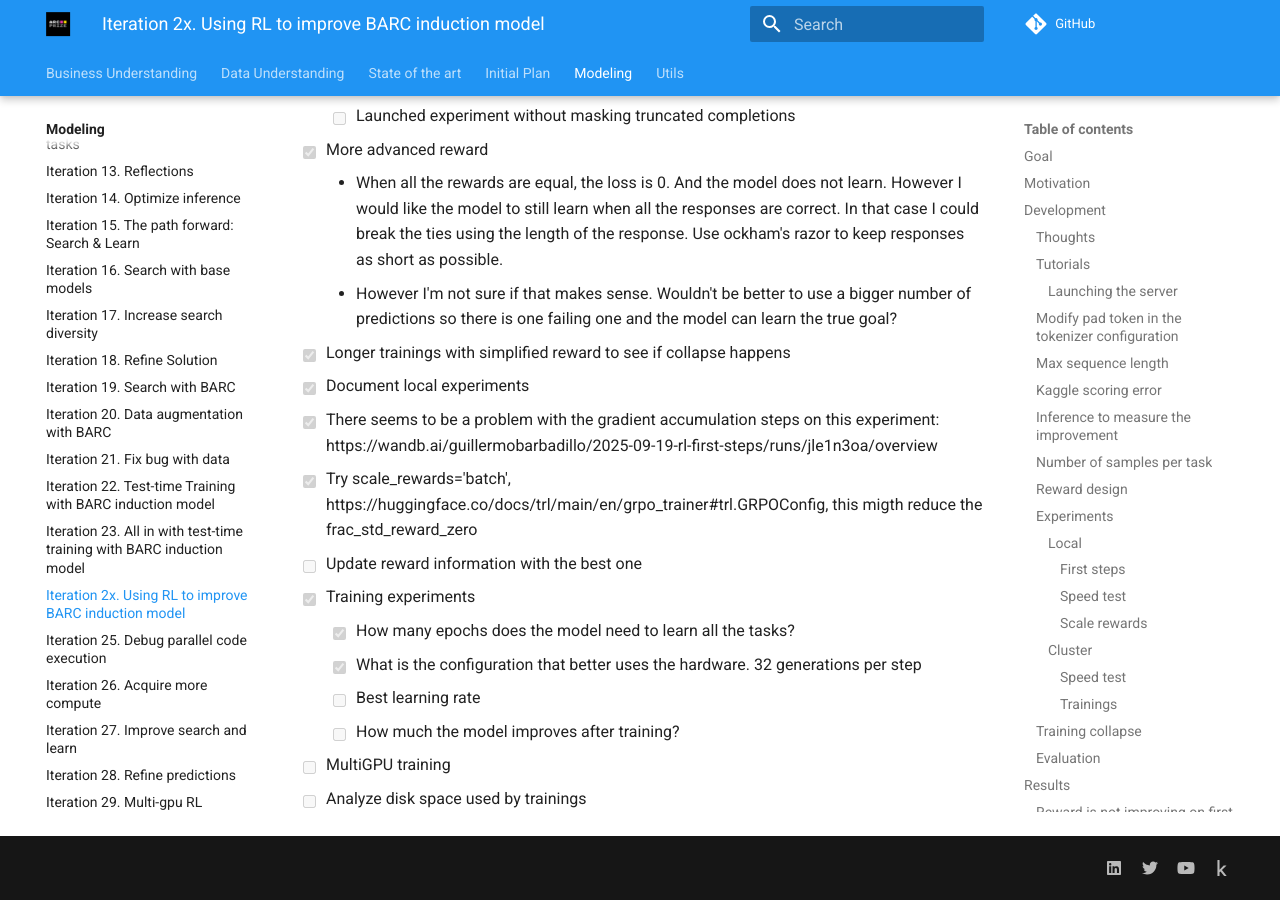
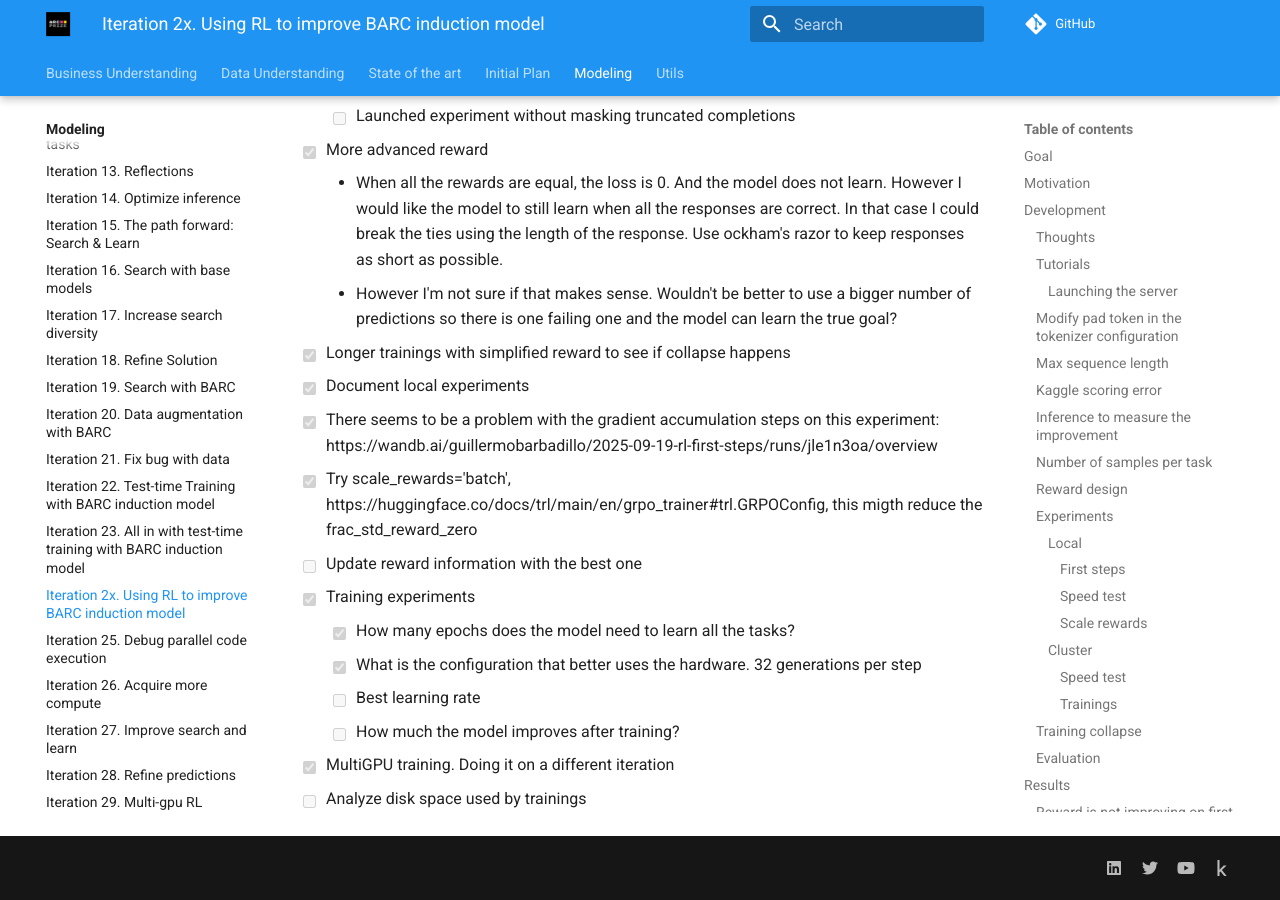
Before and after one commit to ironbar/arc25, an MkDocs documentation site: the page built from docs/modeling/Iteration_24_RL_BARC.md, in a window 1280 px wide and 900 px high, scrolled down 20325 px. Built offline with MkDocs 1.6.1 and Material for MkDocs 9.7.7, drawn with Linux system fonts in a browser that asks for light colours; comment, search, counter and statistics services are not loaded.

Commit message:
updated documentation

```diff
--- a/docs/modeling/Iteration_24_RL_BARC.md
+++ b/docs/modeling/Iteration_24_RL_BARC.md
@@ -832,5 +832,5 @@ TODO: Maybe I have to lower the learning rate
   - [x] What is the configuration that better uses the hardware. 32 generations per step
   - [ ] Best learning rate
   - [ ] How much the model improves after training?
-- [ ] MultiGPU training
+- [x] MultiGPU training. Doing it on a different iteration
 - [ ] Analyze disk space used by trainings
```
